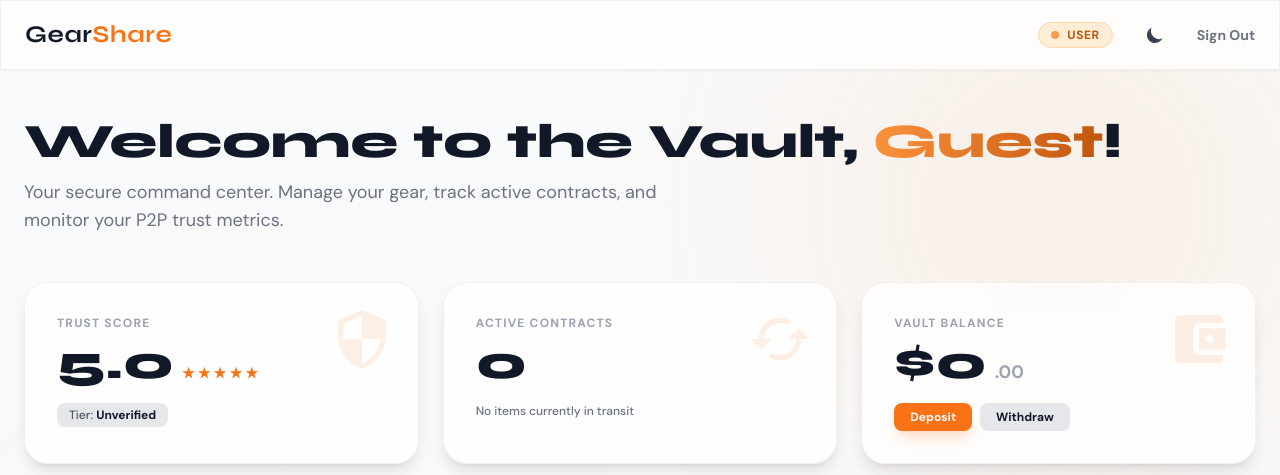
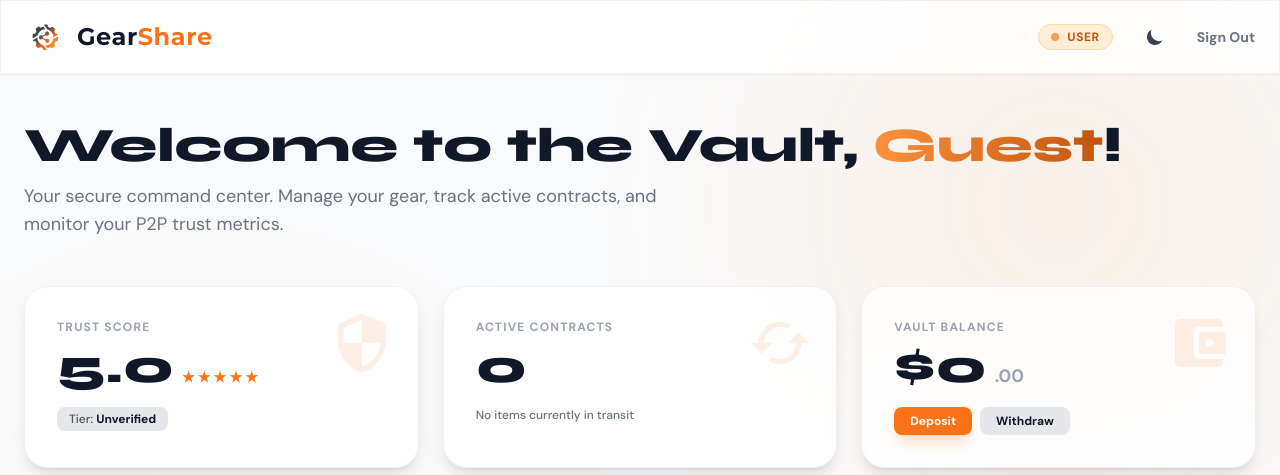
Before and after one commit to iamsakib32/Gearshare, a Django app: page /dashboard/ in a window 1280 px wide; the page is wider, and only the part inside the window is pictured. Shown: the top 475 px of that part. Run offline with Django 5.2, Linux system fonts and the light colour scheme; some libraries are stand-ins or nearby versions.

Commit message:
Fix the logo in dashboard

```diff
--- a/templates/dashboard.html
+++ b/templates/dashboard.html
@@ -5,7 +5,7 @@
     <meta name="viewport" content="width=device-width, initial-scale=1.0">
     <title>GearShare | Your Vault</title>
     <script src="https://cdn.tailwindcss.com"></script>
-    <link href="https://fonts.googleapis.com/css2?family=Syne:wght@600;700;800&family=DM+Sans:wght@400;500;700&display=swap" rel="stylesheet">
+    <link href="https://fonts.googleapis.com/css2?family=Montserrat:wght@700&family=Syne:wght@600;700;800&family=DM+Sans:wght@400;500;700&display=swap" rel="stylesheet">
     <script>
         tailwind.config = { darkMode: 'class', theme: { extend: { colors: { orange: { 500: '#F97316', 600: '#C2550E' } } } } }
         if (localStorage.getItem('gs-theme') === 'light' || (!('gs-theme' in localStorage) && !window.matchMedia('(prefers-color-scheme: dark)').matches)) {
@@ -15,6 +15,9 @@
     <style>
         body { font-family: 'DM Sans', sans-serif; overflow-x: hidden; }
         .heading { font-family: 'Syne', sans-serif; }
+        /* The custom logo font class */
+        .logo-font { font-family: 'Montserrat', sans-serif; }
+
         .glass-panel { background: rgba(255,255,255,0.8); backdrop-filter: blur(20px); border: 1px solid rgba(0,0,0,0.05); }
         html.dark .glass-panel { background: rgba(20,20,23,0.8); border: 1px solid rgba(255,255,255,0.06); }
         .glow-orb { position: absolute; filter: blur(120px); border-radius: 50%; z-index: -1; }
@@ -43,9 +46,13 @@
     <div class="glow-orb bg-orange-400/20 dark:bg-orange-500/10 w-[500px] h-[500px] top-0 right-0 animate-float-1"></div>
     <div class="glow-orb bg-orange-500/10 dark:bg-orange-600/10 w-[600px] h-[600px] bottom-0 left-[-100px] animate-float-2"></div>
 
-    <nav class="sticky top-0 w-full z-50 glass-panel shadow-sm">
+    <nav class="sticky top-0 w-full z-50 glass-panel shadow-sm transition-colors duration-300">
         <div class="max-w-7xl mx-auto px-6 py-4 flex justify-between items-center">
-            <h1 class="text-2xl font-bold heading tracking-wide">Gear<span class="text-orange-500">Share</span></h1>
+
+            <div class="flex items-center space-x-3">
+                <img src="/static/images/GearShare Logo only-Photoroom.png" alt="GearShare Logo" class="h-10 w-auto">
+                <h1 class="text-2xl font-bold logo-font tracking-wide text-gray-900 dark:text-white">Gear<span class="text-orange-500">Share</span></h1>
+            </div>
 
             <div class="flex items-center space-x-6">
                 <div class="hidden sm:flex items-center px-3 py-1 rounded-full bg-orange-100 dark:bg-orange-500/10 border border-orange-200 dark:border-orange-500/20">
```
